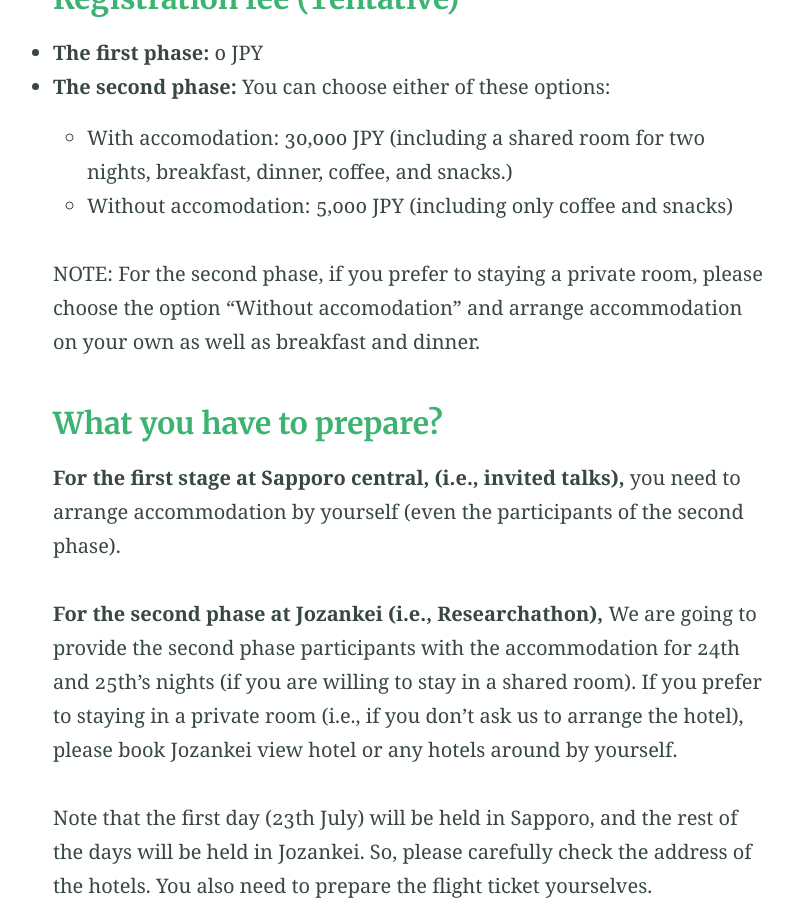
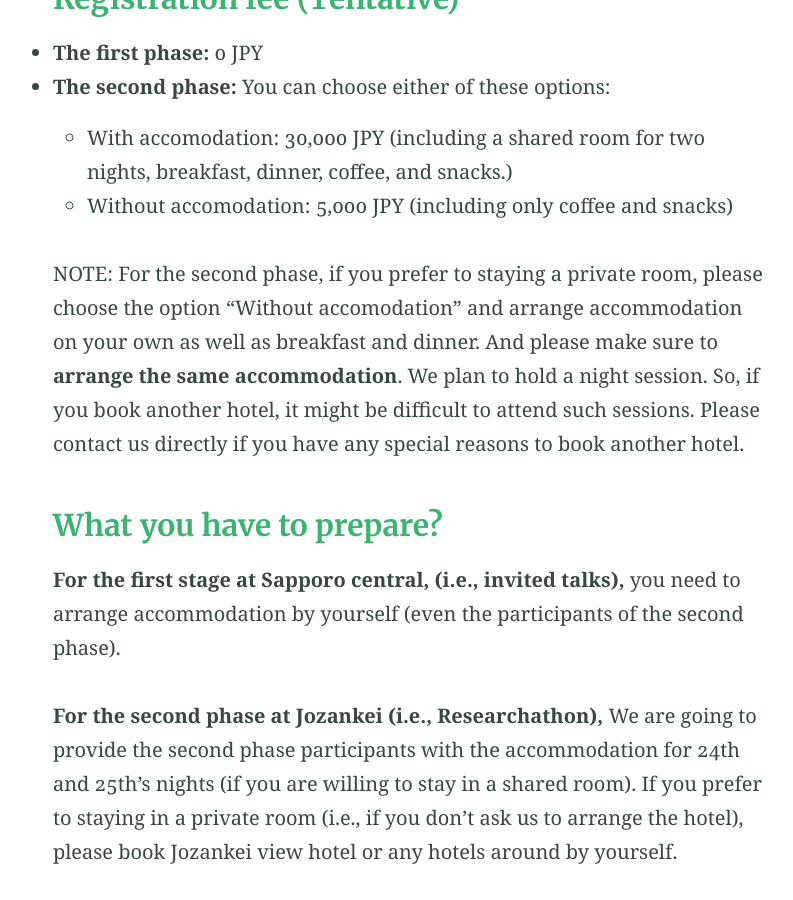
Before and after one commit to msr-asia-summit/msr-asia-summit.github.io, a Jekyll site: the page built from registration.md, in a window 1280 px wide and 900 px high, scrolled down 1385 px. Shown: the whole window, without its empty margins (230-1023 px from the left). Built offline with Jekyll 4.4.1, drawn with Linux system fonts in a browser that asks for light colours.

Commit message:
update accommodation thing

```diff
--- a/registration.md
+++ b/registration.md
@@ -22,7 +22,7 @@
   - With accomodation: 30,000 JPY (including a shared room for two nights, breakfast, dinner, coffee, and snacks.)
   - Without accomodation: 5,000 JPY (including only coffee and snacks)
 
-NOTE: For the second phase, if you prefer to staying a private room, please choose the option "Without accomodation" and arrange accommodation on your own as well as breakfast and dinner.
+NOTE: For the second phase, if you prefer to staying a private room, please choose the option "Without accomodation" and arrange accommodation on your own as well as breakfast and dinner. And please make sure to <b>arrange the same accommodation</b>. We plan to hold a night session. So, if you book another hotel, it might be difficult to attend such sessions. Please contact us directly if you have any special reasons to book another hotel.
 
 
 ### <font color="MediumSeaGreen">What you have to prepare?</font>
```
